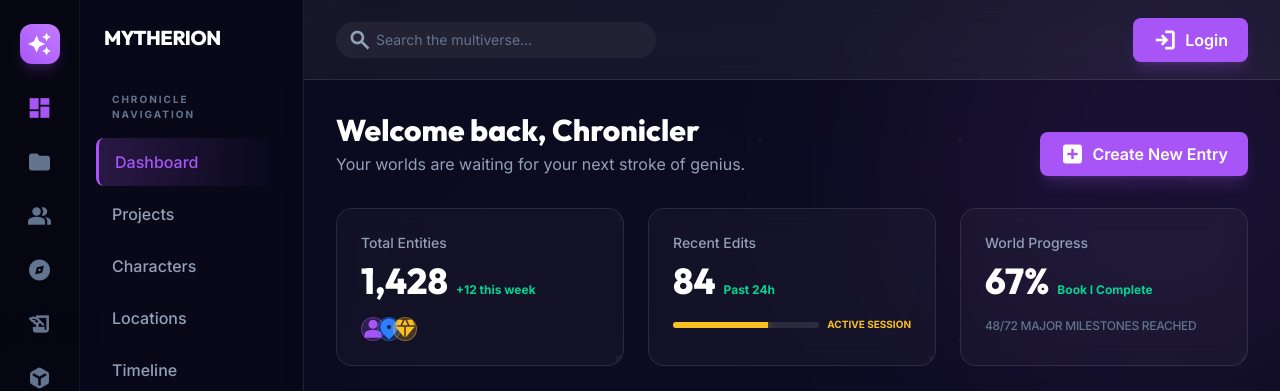
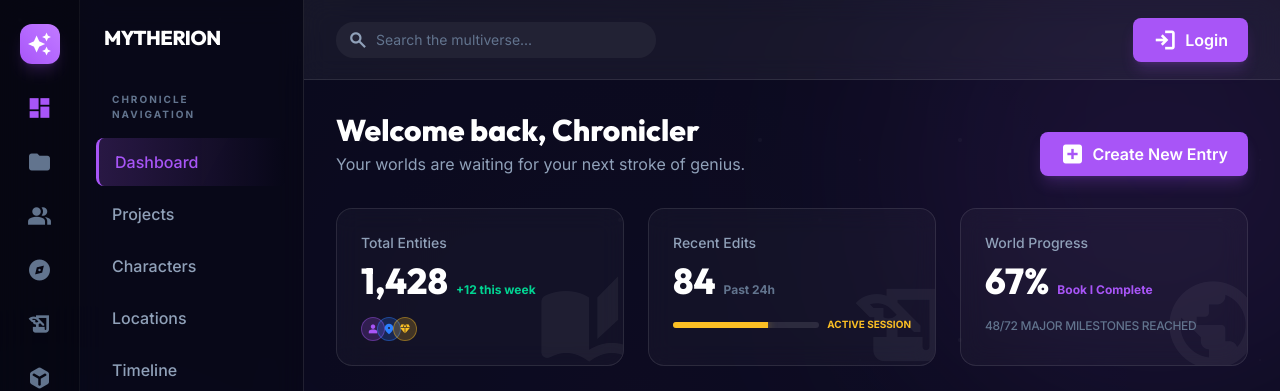
Before and after one commit to r-meunier/mytherion-app, a Next.js app in the folder mytherion-frontend/: page / in a window 1280 px wide. Shown: the top 391 px of the page. Built offline with nearby package versions, Linux system fonts and the light colour scheme; no server answers.

Commit message:
revision of design

```diff
--- a/mytherion-frontend/app/components/DashboardHeader.tsx
+++ b/mytherion-frontend/app/components/DashboardHeader.tsx
@@ -11,7 +11,7 @@ export default function DashboardHeader() {
       {/* Search Bar */}
       <div className="flex items-center space-x-4">
         <div className="relative">
-          <span className="material-symbols-outlined absolute left-3 top-1/2 -translate-y-1/2 text-slate-400 text-[20px]">
+          <span className="material-symbols-outlined absolute left-3 top-1/2 -translate-y-1/2 text-slate-400" style={{ fontSize: '20px' }}>
             search
           </span>
           <input
--- a/mytherion-frontend/app/components/dashboard/PromptCard.tsx
+++ b/mytherion-frontend/app/components/dashboard/PromptCard.tsx
@@ -4,7 +4,7 @@ export default function PromptCard() {
   return (
     <div className="p-6 rounded-2xl bg-gradient-to-br from-indigo-900/60 to-primary/60 border border-white/20 relative overflow-hidden shadow-2xl">
       {/* Decorative Background Icon */}
-      <span className="material-symbols-outlined absolute -right-6 -top-6 text-white/5 text-[140px] rotate-12">
+      <span className="material-symbols-outlined absolute -right-6 -top-6 text-white/5 rotate-12" style={{ fontSize: '140px' }}>
         history_edu
       </span>
 
--- a/mytherion-frontend/app/components/dashboard/RecentChronicles.tsx
+++ b/mytherion-frontend/app/components/dashboard/RecentChronicles.tsx
@@ -76,7 +76,7 @@ export default function RecentChronicles() {
         {mockChronicles.map((chronicle) => (
           <div
             key={chronicle.id}
-            className="glass p-5 rounded-2xl hover:bg-white/5 transition-all group flex items-start space-x-5 border border-white/10 cursor-pointer"
+            className="glass p-5 rounded-2xl hover:!bg-white/5 transition-all group flex items-start space-x-5 border border-white/10 cursor-pointer"
           >
             {/* Thumbnail */}
             <div className="w-20 h-20 rounded-xl overflow-hidden flex-shrink-0 border border-white/20 shadow-inner">
--- a/mytherion-frontend/app/components/dashboard/StatCard.tsx
+++ b/mytherion-frontend/app/components/dashboard/StatCard.tsx
@@ -6,6 +6,7 @@ interface StatCardProps {
   title: string;
   value: string | number;
   subtitle?: string;
+  subtitleColor?: string;
   icon: string;
   badges?: ReactNode;
   progressBar?: {
@@ -18,6 +19,7 @@ export default function StatCard({
   title,
   value,
   subtitle,
+  subtitleColor = "text-emerald-400",
   icon,
   badges,
   progressBar,
@@ -26,7 +28,7 @@ export default function StatCard({
     <div className="glass p-6 rounded-2xl relative overflow-hidden group hover:!border-primary/50 transition-all cursor-pointer">
       {/* Background Icon Watermark */}
       <div className="absolute -right-4 -bottom-4 opacity-5 group-hover:opacity-10 transition-opacity">
-        <span className="material-symbols-outlined text-[100px]">{icon}</span>
+        <span className="material-symbols-outlined" style={{ fontSize: '100px' }}>{icon}</span>
       </div>
 
       {/* Content */}
@@ -34,7 +36,7 @@ export default function StatCard({
       <div className="flex items-baseline space-x-2 mt-2 relative z-10">
         <h3 className="text-4xl font-display font-bold text-white">{value}</h3>
         {subtitle && (
-          <span className="text-emerald-400 text-xs font-bold">{subtitle}</span>
+          <span className={`${subtitleColor} text-xs font-bold`}>{subtitle}</span>
         )}
       </div>
 
--- a/mytherion-frontend/app/components/dashboard/WorldMapCard.tsx
+++ b/mytherion-frontend/app/components/dashboard/WorldMapCard.tsx
@@ -13,7 +13,7 @@ export default function WorldMapCard() {
         <img
           alt="World Map Preview"
           className="w-full h-56 object-cover transition-transform duration-1000 group-hover:scale-110 grayscale-[10%] sepia-[10%]"
-          src="https://images.unsplash.com/photo-1526778548025-fa2f459cd5c1?w=600&h=400&fit=crop"
+          src="https://lh3.googleusercontent.com/aida-public/AB6AXuCeAjmS6YrqQ5jg8Bng7i0ZGGBB37j8jlMocp9_KT206ulGaaL-BU52WZlec62UWpQ941jokRt-sklBoxZk1VkAuF-plpg6YqXowMYKRXS2nkZNC5uUlPB-BZAk15URHObXWZ2uNShBN_zGDPOrXEqS_im-bik1c_YKVr_Z04oSkrWg5VESxJdHIvF_hdKdhQtr3RwWee1l63LTZrHMIRV4JtGcOiZoICgmSR9_BeFifOViInAjKoz182QZZYtJWz_AtQSp2OEqK3iX"
         />
 
         {/* Gradient Overlay with Info */}
--- a/mytherion-frontend/app/page.tsx
+++ b/mytherion-frontend/app/page.tsx
@@ -57,17 +57,17 @@ export default function Home() {
               badges={
                 <div className="flex -space-x-2">
                   <div className="w-6 h-6 rounded-full bg-primary/20 border border-primary/40 flex items-center justify-center">
-                    <span className="material-symbols-outlined text-[12px] text-primary">
+                    <span className="material-symbols-outlined text-primary" style={{ fontSize: '12px' }}>
                       person
                     </span>
                   </div>
                   <div className="w-6 h-6 rounded-full bg-blue-500/20 border border-blue-500/40 flex items-center justify-center">
-                    <span className="material-symbols-outlined text-[12px] text-blue-500">
+                    <span className="material-symbols-outlined text-blue-500" style={{ fontSize: '12px' }}>
                       location_on
                     </span>
                   </div>
                   <div className="w-6 h-6 rounded-full bg-secondary/20 border border-secondary/40 flex items-center justify-center">
-                    <span className="material-symbols-outlined text-[12px] text-secondary">
+                    <span className="material-symbols-outlined text-secondary" style={{ fontSize: '12px' }}>
                       diamond
                     </span>
                   </div>
@@ -79,6 +79,7 @@ export default function Home() {
               title="Recent Edits"
               value="84"
               subtitle="Past 24h"
+              subtitleColor="text-slate-500"
               icon="history_edu"
               progressBar={{
                 value: 65,
@@ -90,6 +91,7 @@ export default function Home() {
               title="World Progress"
               value="67%"
               subtitle="Book I Complete"
+              subtitleColor="text-primary"
               icon="public"
               badges={
                 <div className="text-[12px] text-slate-500 font-medium uppercase tracking-tight">
--- /dev/null
+++ b/mytherion-frontend/tailwind.config.ts
@@ -0,0 +1,19 @@
+import type { Config } from "tailwindcss";
+
+const config: Config = {
+  content: [
+    "./pages/**/*.{js,ts,jsx,tsx,mdx}",
+    "./components/**/*.{js,ts,jsx,tsx,mdx}",
+    "./app/**/*.{js,ts,jsx,tsx,mdx}",
+  ],
+  theme: {
+    extend: {
+      backgroundImage: {
+        'starfield': "radial-gradient(circle at 50% 50%, rgba(168, 85, 247, 0.05) 0%, transparent 80%), url('https://www.transparenttextures.com/patterns/stardust.png')",
+      },
+    },
+  },
+  plugins: [],
+};
+
+export default config;
```
